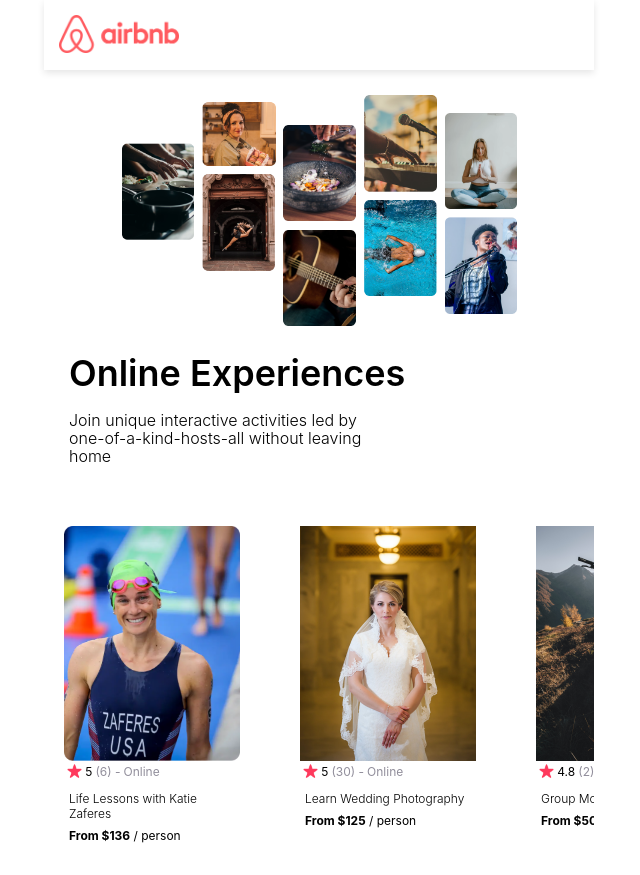
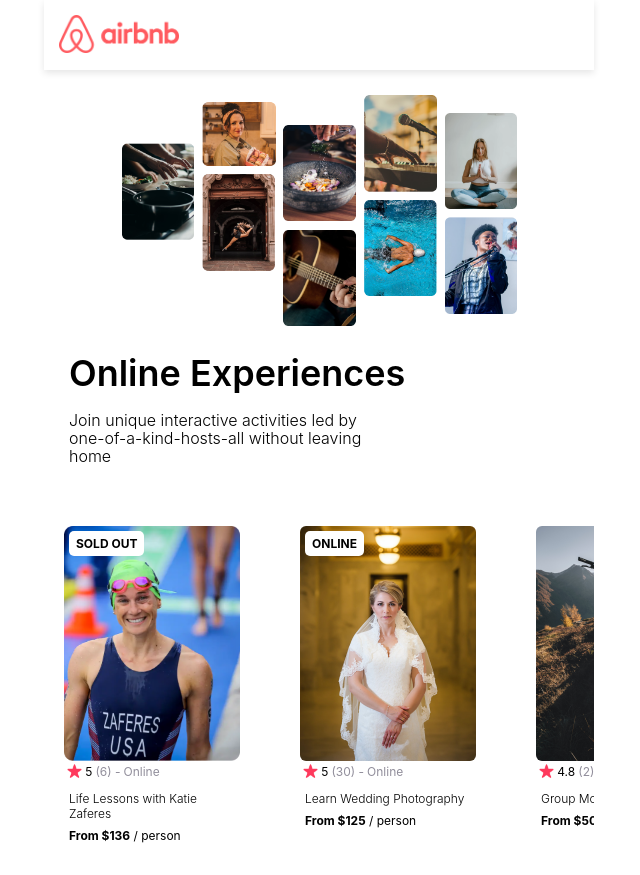
Before and after one commit to hollowayjenelle/airbnb-experience-clone, a React (Create React App) app: page / in a window 1280 px wide. Shown: the whole page, without its empty margins (321-961 px from the left). Built offline with nearby package versions, Linux system fonts and the light colour scheme.

Commit message:
change App.js and Card.js to use spread object as props

```diff
--- a/src/App.css
+++ b/src/App.css
@@ -66,11 +66,13 @@
 .card-container{
   padding: 20px;
   font-size: 12px;
+  position: relative;
 }
 
-.image-container > img{
+.card-img{
   width: 176px;
   height: 235px;
+  border-radius: 6px;
 }
 
 .status{
@@ -109,3 +111,14 @@
 .ratings > span{
   margin-right: 3px;
 }
+
+.card-badge{
+  position: absolute;
+  top: 25px;
+  left: 25px;
+  background-color: white;
+  padding: 5px 7px;
+  border-radius: 2px;
+  font-weight: bold;
+  border-radius: 5px;
+}
--- a/src/App.js
+++ b/src/App.js
@@ -7,12 +7,8 @@ import dataArr from './data'
 function App() {
   const cards = dataArr.map(obj => {
     return <Card
-          img = {obj.coverImg}
-          rating = {obj.stats.rating}
-          reviewCount = {obj.stats.reviewCount}
-          country = {obj.location}
-          title = {obj.title}
-          price = {obj.price}
+          key={obj.id}
+          {...obj}
     />
   })
 
--- a/src/components/Card.js
+++ b/src/components/Card.js
@@ -1,14 +1,20 @@
 export default function Card(props){
+    let badgeText
+    if(props.openSpots === 0){
+        badgeText = "SOLD OUT"
+    }else if (props.location === 'Online'){
+        badgeText = "ONLINE"
+    }
+
     return (
         <div className="card-container">
-            <div className="image-container">
-                <img src={`./images/${props.img}`} alt="lady in swimwear smiling"/>
-            </div>
+            {badgeText && <div className="card-badge">{badgeText}</div>}
+            <img className="card-img" src={`./images/${props.coverImg}`} alt="lady in swimwear smiling"/>
             <div className="ratings">
                 <img src="./images/star.png" alt="red star" className="star-img"/>
-                <span>{props.rating}</span>
-                <span className="gray">({props.reviewCount}) -</span>
-                <span className="gray">{props.country}</span>
+                <span>{props.stats.rating}</span>
+                <span className="gray">({props.stats.reviewCount}) -</span>
+                <span className="gray">{props.location}</span>
             </div>
             <p className="experience-description">{props.title}</p>
             <p className="pricing"><strong>From ${props.price}</strong> / person</p>
```
